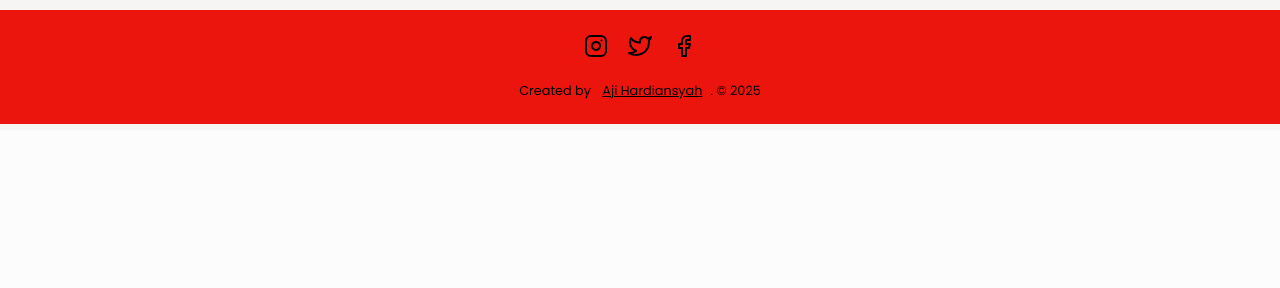
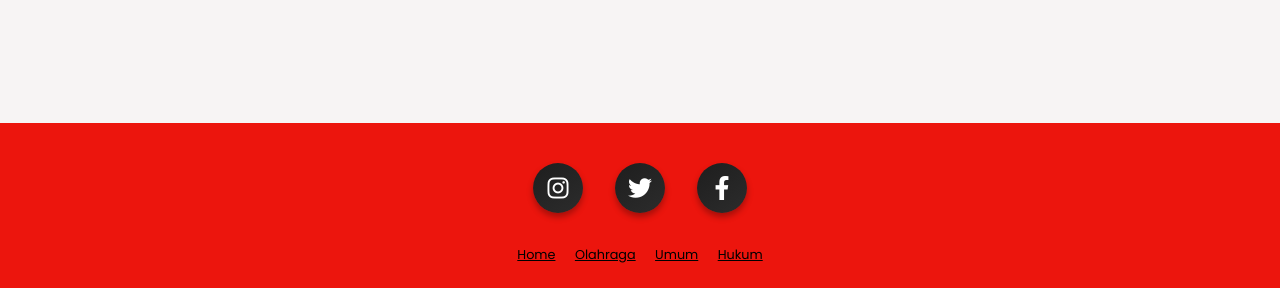
Before and after one commit to Hardiansyah46/haji-ojers, a PHP site: page /halaman2.html in a window 1280 px wide. Shown: the part 670-958 px from the top of the page. Before the commit the page ends 794 px from the top, so only its background shows below. Run offline with PHP 8.4, Linux system fonts and the light colour scheme.

Commit message:
mengubah cssnya dan htmlnya

```diff
--- a/css/style.css
+++ b/css/style.css
@@ -385,9 +376,83 @@ footer a {
   margin: 0 0.5rem;
 }
 
+/* Container untuk social icons */
+footer .socials {
+  display: flex;
+  justify-content: center;
+  gap: 1rem;
+  padding: 1rem 0;
+}
+
+/* Style dasar untuk link social media */
+footer .socials a {
+  display: flex;
+  align-items: center;
+  justify-content: center;
+  width: 50px;
+  height: 50px;
+  border-radius: 50%;
+  background: linear-gradient(145deg, #1e1e1e, #2c2c2c);
+  box-shadow: 0 4px 6px rgba(0, 0, 0, 0.3);
+  text-decoration: none;
+  transition: all 0.3s ease;
+  color: white;
+  font-size: 1.5rem;
+  position: relative;
+  overflow: hidden;
+}
+
+/* Hover effect berbeda untuk setiap social media */
+footer .socials a:hover {
+  transform: translateY(-5px) scale(1.1);
+  box-shadow: 0 8px 16px rgba(0, 0, 0, 0.6);
+}
+
+/* Instagram hover */
+footer .socials a.instagram:hover {
+  background: radial-gradient(
+    circle at 30% 30%,
+    #feda75,
+    #fa7e1e,
+    #d62976,
+    #962fbf,
+    #4f5bd5
+  );
+  color: white;
+}
+
+/* Twitter hover */
+footer .socials a.twitter:hover {
+  background-color: #1da1f2;
+  color: rgb(7, 1, 1);
+}
+
+/* Facebook hover */
+footer .socials a.facebook:hover {
+  background-color: #1877f2;
+  color: rgb(9, 24, 240);
+}
+
+/* Optional: Icon growing effect */
+footer .socials a i {
+  transition: transform 0.3s ease;
+}
+
+footer .socials a:hover i {
+  transform: scale(1.2);
+}
+
 footer .credit {
   font-size: 0.8rem;
   margin-top: 1rem;
+}
+
+footer .credit a:hover {
+  font-size: 0.8rem;
+  margin-top: 1rem;
+  color: rgb(240, 232, 234);
+  text-shadow: 0 0 5px rgba(2, 0, 0, 0.3);
+  background-color: #0a0202;
 }
 
 /* Responsive Nav */
--- a/halaman2.html
+++ b/halaman2.html
@@ -17,6 +17,10 @@
         defer
         src="https://cdn.jsdelivr.net/npm/alpinejs@3.x.x/dist/cdn.min.js"
       ></script>
+      <link
+        rel="stylesheet"
+        href="https://cdnjs.cloudflare.com/ajax/libs/font-awesome/6.4.0/css/all.min.css"
+      />
     </head>
     <body>
       <!-- Navbar start -->
@@ -70,15 +74,26 @@
       <!-- ✅ Footer harus di luar section & card -->
       <footer>
         <div class="socials">
-          <a href="https://www.instagram.com/hajiojernews" target="_blank"
-            ><i data-feather="instagram"></i
-          ></a>
-          <a href="#"><i data-feather="twitter"></i></a>
-          <a href="#"><i data-feather="facebook"></i></a>
+          <a
+            href="https://www.instagram.com/hajiojernews"
+            class="instagram"
+            target="_blank"
+          >
+            <i class="fab fa-instagram"></i>
+          </a>
+          <a href="https://www.twitter.com" class="twitter" target="_blank">
+            <i class="fab fa-twitter"></i>
+          </a>
+          <a href="https://www.facebook.com" class="facebook" target="_blank">
+            <i class="fab fa-facebook-f"></i>
+          </a>
         </div>
 
         <div class="credit">
-          <p>Created by <a href="#">Aji Hardiansyah</a>. &copy; 2025</p>
+          <a href="index.html">Home</a>
+          <a href="halaman2.html#olahraga">Olahraga</a>
+          <a href="halaman3.html#umum">Umum</a>
+          <a href="halaman4.html#hukum">Hukum</a>
         </div>
       </footer>
     </body>
```
Also changed, not shown: other parts of css/style.css (+17 -26 lines), halaman3.html (+21 -6 lines), halaman4.html (+17 -6 lines), index.html (+20 -124 lines).
